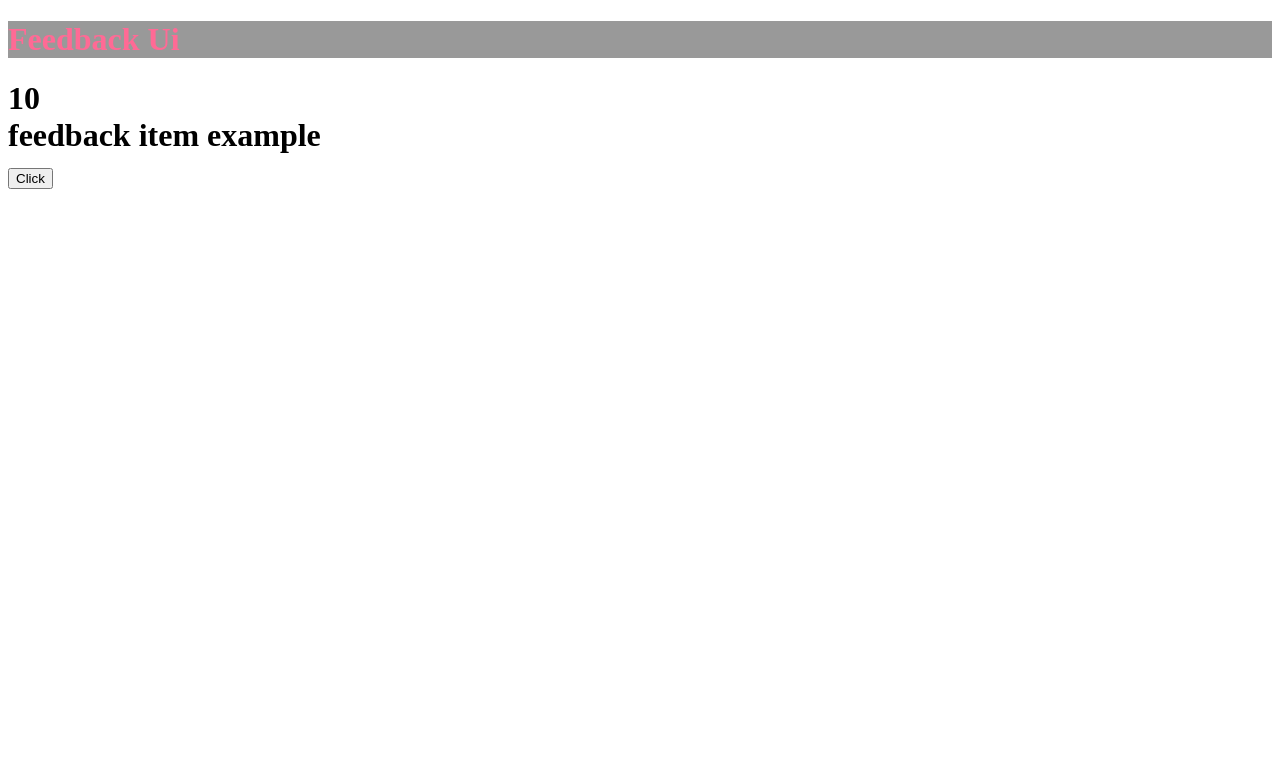
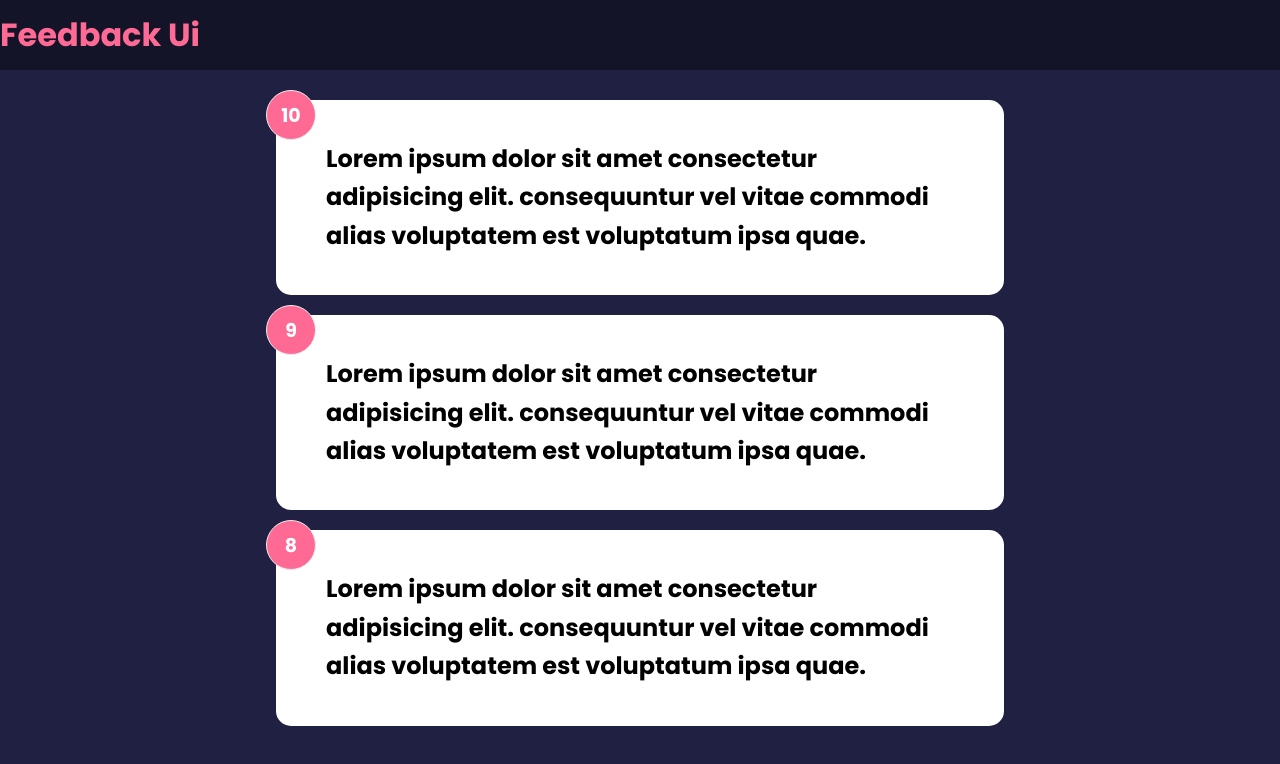
Before and after one commit to chelz2/simple-basic-react-app, a React (Create React App) app: page / in a window 1280 px wide. Shown: the top 764 px of the page. Built offline with nearby package versions, Linux system fonts and the light colour scheme.

Commit message:
feedback app update with global-state, component props & styling

```diff
--- a/src/App.js
+++ b/src/App.js
@@ -1,14 +1,18 @@
+import { useState } from "react";
 import Header from "./components/Header";
-import FeedbackItem from "./components/FeedbackItem";
+import FeedbackList from "./components/FeedbackList";
+import FeedbackData from "./data/FeedbackData";
 
 function App() {
+  const [feedback, setFeedback] = useState(FeedbackData);
+
   return (
     <>
       <Header></Header>
       <div className="container">
-        <h1>
-          <FeedbackItem></FeedbackItem>
-        </h1>
+        <h2>
+          <FeedbackList feedback={feedback}></FeedbackList>
+        </h2>
       </div>
     </>
   );
--- a/src/components/FeedbackItem.jsx
+++ b/src/components/FeedbackItem.jsx
@@ -1,20 +1,11 @@
-import { useState } from "react";
+import Card from "./shared/Card";
 
-function FeedbackItem() {
-  const [rating, setRating] = useState(10);
-  const [text, setText] = useState("feedback item example");
-
-  const handleClick = () => {
-    setRating((prev) => {
-      return prev + 1;
-    });
-  };
+function FeedbackItem({ item }) {
   return (
-    <div className="card">
-      <div className="num-display">{rating}</div>
-      <div className="text-display">{text}</div>
-      <button onClick={handleClick}>Click</button>
-    </div>
+    <Card>
+      <div className="num-display">{item.rating}</div>
+      <div className="text-display">{item.text}</div>
+    </Card>
   );
 }
 
--- /dev/null
+++ b/src/components/FeedbackList.jsx
@@ -0,0 +1,17 @@
+import FeedbackItem from "./FeedbackItem";
+
+function FeedbackList({ feedback }) {
+  if (!feedback || feedback.length === 0) {
+    return <p>No feedback available</p>;
+  }
+
+  return (
+    <div className="feedback-list">
+      {feedback.map((item) => (
+        <FeedbackItem key={item.id} item={item}></FeedbackItem>
+      ))}
+    </div>
+  );
+}
+
+export default FeedbackList;
--- /dev/null
+++ b/src/components/shared/Card.jsx
@@ -0,0 +1,16 @@
+function Card({ children, reverse = false }) {
+  //   return <div className={`card ${reverse && "reverse"}`}>{children}</div>;
+  return (
+    <div
+      className="card"
+      style={{
+        backgroundColor: reverse ? "rgba(0,0,0,0.4)" : "#fff",
+        color: reverse ? "#fff" : "#000",
+      }}
+    >
+      {children}
+    </div>
+  );
+}
+
+export default Card;
--- /dev/null
+++ b/src/data/FeedbackData.js
@@ -0,0 +1,19 @@
+const FeedbackData = [
+  {
+    id: 1,
+    rating: 10,
+    text: "Lorem ipsum dolor sit amet consectetur adipisicing elit. consequuntur vel vitae commodi alias voluptatem est voluptatum ipsa quae.",
+  },
+  {
+    id: 2,
+    rating: 9,
+    text: "Lorem ipsum dolor sit amet consectetur adipisicing elit. consequuntur vel vitae commodi alias voluptatem est voluptatum ipsa quae.",
+  },
+  {
+    id: 3,
+    rating: 8,
+    text: "Lorem ipsum dolor sit amet consectetur adipisicing elit. consequuntur vel vitae commodi alias voluptatem est voluptatum ipsa quae.",
+  },
+];
+
+export default FeedbackData;
--- a/src/index.css
+++ b/src/index.css
@@ -0,0 +1,230 @@
+@import url("https://fonts.googleapis.com/css2?family=Poppins:wght@400;600;700&display=swap");
+
+* {
+  box-sizing: border-box;
+  margin: 0;
+  padding: 0;
+}
+
+body {
+  font-family: "Poppins", sans-serif;
+  background-color: #202142;
+  color: #fff;
+  line-height: 1.6;
+}
+
+ul {
+  list-style: none;
+}
+
+.container {
+  max-width: 768px;
+  margin: auto;
+  padding: 0 20px;
+}
+
+header {
+  height: 70px;
+  width: 100%;
+  display: flex;
+  justify-content: space-between;
+  align-items: center;
+  margin-bottom: 30px;
+}
+
+.card {
+  background-color: #fff;
+  color: #333;
+  border-radius: 15px;
+  padding: 40px 50px;
+  margin: 20px 0;
+  position: relative;
+}
+
+.card.reverse {
+  background-color: rgba(0, 0, 0, 0.4);
+  color: #fff;
+}
+
+.card h2 {
+  font-size: 22px;
+  font-weight: 600;
+  text-align: center;
+}
+
+.rating {
+  display: flex;
+  align-items: center;
+  justify-content: space-around;
+  margin: 30px 0 40px;
+}
+
+.rating li,
+.num-display {
+  position: relative;
+  background: #f4f4f4;
+  width: 50px;
+  height: 50px;
+  padding: 10px;
+  text-align: center;
+  border-radius: 50%;
+  font-size: 19px;
+  border: 1px #eee solid;
+  transition: 0.3s;
+}
+
+.rating li label {
+  position: absolute;
+  top: 50%;
+  left: 50%;
+  width: 50px;
+  height: 50px;
+  padding: 10px;
+  border-radius: 50%;
+  transform: translate(-50%, -50%);
+  cursor: pointer;
+}
+
+.rating li:hover,
+.num-display {
+  background: #ff6a95;
+  color: #fff;
+}
+
+[type="radio"] {
+  opacity: 0;
+}
+
+[type="radio"]:checked ~ label {
+  background: #ff6a95;
+  color: #fff;
+}
+
+.input-group {
+  display: flex;
+  flex-direction: row;
+  border: 1px solid #ccc;
+  padding: 8px 10px;
+  border-radius: 8px;
+}
+
+input {
+  flex-grow: 2;
+  border: none;
+  font-size: 16px;
+}
+
+input:focus {
+  outline: none;
+}
+
+.feedback-stats {
+  color: #fff;
+  display: flex;
+  justify-content: space-between;
+  align-items: center;
+}
+
+.num-display {
+  position: absolute;
+  top: -10px;
+  left: -10px;
+}
+
+.close,
+.edit {
+  position: absolute;
+  top: 10px;
+  right: 20px;
+  cursor: pointer;
+  background: none;
+  border: none;
+}
+
+.edit {
+  right: 40px;
+}
+
+.btn {
+  color: #fff;
+  border: 0;
+  border-radius: 8px;
+  color: #fff;
+  width: 100px;
+  height: 40px;
+  cursor: pointer;
+}
+
+.btn-primary {
+  background-color: #202142;
+}
+
+.btn-secondary {
+  background: #ff6a95;
+}
+
+.btn:hover {
+  transform: scale(0.98);
+  opacity: 0.9;
+}
+
+.btn:disabled {
+  background-color: #cccccc;
+  color: #333;
+  cursor: auto;
+}
+
+.btn:disabled:hover {
+  transform: scale(1);
+  opacity: 1;
+}
+
+.message {
+  padding-top: 10px;
+  text-align: center;
+  color: rebeccapurple;
+}
+
+/* FIX: Remove position: absolute to keep about icon at the bottom of the
+ * document */
+.about-link {
+  display: flex;
+  justify-content: flex-end;
+}
+
+/* FIX: Remove position: absolute to keep about icon at the bottom of the
+ * document */
+.about-link a {
+  color: #fff;
+  cursor: pointer;
+}
+
+.about-link a:hover {
+  color: #ff6a95;
+}
+
+.about h1 {
+  margin-bottom: 20px;
+}
+
+.about p {
+  margin: 10px 0;
+}
+
+@media (max-width: 600px) {
+  .rating li {
+    margin: 10px 3px;
+  }
+
+  .rating {
+    display: flex;
+    align-items: center;
+    justify-content: center;
+    flex-wrap: wrap;
+    margin: 30px 0 40px;
+  }
+
+  .input-group input {
+    width: 80%;
+  }
+}
```
